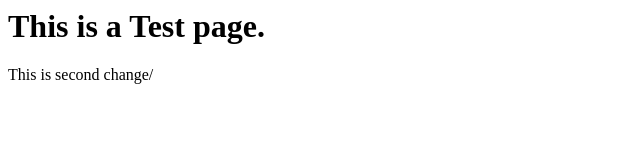
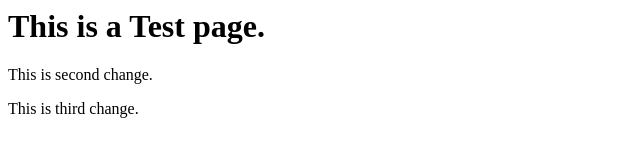
Before and after one commit to familysoltani/demo, a plain HTML site: page index.html in a window 1280 px wide. Shown: the whole page, without its empty margins (0-640 px from the left). Drawn offline with Linux system fonts and the light colour scheme.

Commit message:
Thrid commit

```diff
--- a/index.html
+++ b/index.html
@@ -6,6 +6,7 @@
 		<h1>
 			This is a Test page.
 		</h1>
-		<p>This is second change/</p>
+		<p>This is second change.</p>
+		<p>This is third change.</p>
 	</body>
 </html>
```
